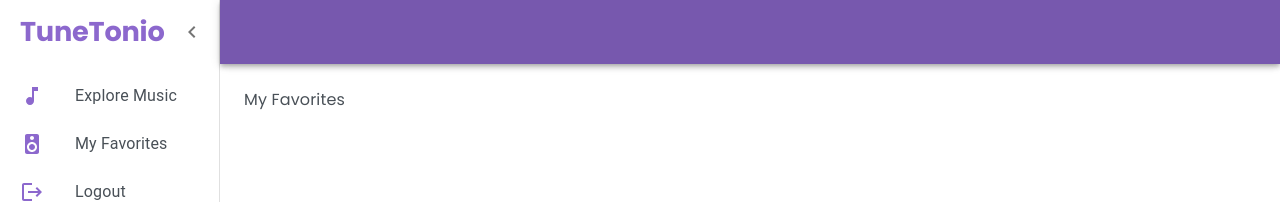
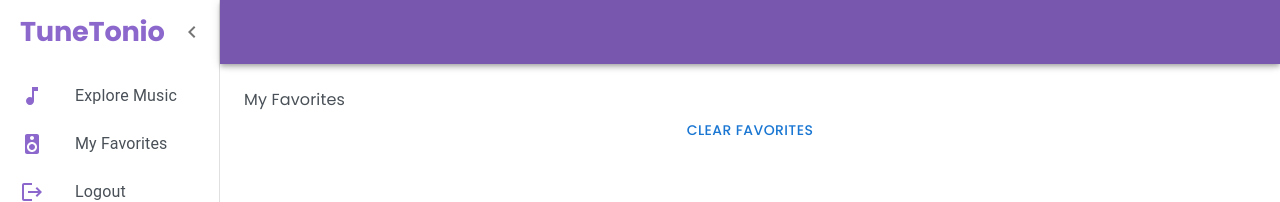
Before and after one commit to antoniocodemaster/TuneTonio, a React (Vite) app: page /music-explorer/my-favorites in a window 1280 px wide. Shown: the top 202 px of the page. Built offline with nearby package versions, Linux system fonts and the light colour scheme.

Commit message:
Finishing favorites

```diff
--- a/src/pages/MusicExplorer/Albums/Albums.tsx
+++ b/src/pages/MusicExplorer/Albums/Albums.tsx
@@ -4,16 +4,19 @@ import { Typography } from '@mui/material';
 import { getAlbumsByArtist } from '../../../core/services/api/theaudiodbApi';
 import Album from '../../../core/entities/Album';
 import AlbumsList from '../../../shared/components/AlbumsList';
+import useMusicExplorerStore from '../../../shared/store/MusicExplorerStore';
 
 const Albums = () => {
   const { artist } = useParams<{ artist: string }>();
   const [albums, setAlbums] = useState<Album[]>([]);
+  const { getFavoritesFromLocalStorage } = useMusicExplorerStore();
 
   const fetchAlbums = async () => {
     if (artist) {
       try {
         const albums = await getAlbumsByArtist(artist);
         setAlbums(albums);
+        getFavoritesFromLocalStorage();
       } catch (error) {
         console.error('Error fetching albums:', error);
       }
--- a/src/pages/MusicExplorer/MyFavorites/MyFavorites.tsx
+++ b/src/pages/MusicExplorer/MyFavorites/MyFavorites.tsx
@@ -1,10 +1,11 @@
 import { useEffect } from 'react';
 import useMusicExplorerStore from '../../../shared/store/MusicExplorerStore';
-import { Typography } from '@mui/material';
+import { Button, Typography } from '@mui/material';
 import AlbumsList from '../../../shared/components/AlbumsList';
 
 const MyFavorites = () => {
-  const { favorites, getFavoritesFromLocalStorage } = useMusicExplorerStore();
+  const { favorites, getFavoritesFromLocalStorage, clearFavorites } =
+    useMusicExplorerStore();
 
   useEffect(() => {
     getFavoritesFromLocalStorage();
@@ -13,7 +14,14 @@ const MyFavorites = () => {
   return (
     <>
       <Typography>My Favorites</Typography>
-      <AlbumsList albums={favorites}/>
+      <Button
+        onClick={() => {
+          clearFavorites();
+        }}
+      >
+        Clear Favorites
+      </Button>
+      <AlbumsList albums={favorites} />
     </>
   );
 };
--- a/src/pages/MusicExplorer/Search.tsx
+++ b/src/pages/MusicExplorer/Search.tsx
@@ -4,10 +4,13 @@ import { useState } from 'react';
 import { Link } from 'react-router-dom';
 import FormSearchData from '../../core/entities/FormSearchData';
 import { searchArtists } from '../../core/services/api/theaudiodbApi';
+import CircularProgress from '@mui/material/CircularProgress';
 import Artist from '../../core/entities/Artist';
 
 const Search = () => {
   const [searchResults, setSearchResults] = useState<Artist[]>([]);
+  const [error, setError] = useState<string | null>(null);
+  const [loading, setLoading] = useState<boolean>(false);
 
   const {
     handleSubmit,
@@ -16,12 +19,21 @@ const Search = () => {
   } = useForm<FormSearchData>();
 
   const onSubmit = async (data: FormSearchData) => {
+    setError(null);
+    setLoading(true);
+    setTimeout(async () => {
       try {
         const artists = await searchArtists(data);
+        setLoading(false);
+        if (artists) {
           setSearchResults(artists);
+          return;
+        }
+        setError('No artists found with that name or keyword! Try again.');
       } catch (error) {
         console.error('Error fetching artists:', error);
       }
+    }, 2000); // Simulate a delay to show the loading spinner
   };
 
   return (
@@ -60,7 +72,15 @@ const Search = () => {
         </Button>
       </Box>
 
-      <h3>Search Results!</h3>
+      {loading && (
+        <Box sx={{ display: 'flex', justifyContent: 'center', mt: 5 }}>
+          <CircularProgress />
+        </Box>
+      )}
+
+      {searchResults?.length > 0 && (
+        <>
+          <Typography variant="h3">Search Results!</Typography>
           <Box>
             {searchResults.map((artist) => (
               <Box key={artist.idArtist}>
@@ -75,6 +95,10 @@ const Search = () => {
             ))}
           </Box>
         </>
+      )}
+
+      {error && <Typography variant="h4">{error}</Typography>}
+    </>
   );
 };
 
--- a/src/shared/components/AlbumsList.tsx
+++ b/src/shared/components/AlbumsList.tsx
@@ -8,18 +8,34 @@ interface AlbumsListProps {
 }
 
 const AlbumsList = ({ albums }: AlbumsListProps) => {
-    const { openModal, selectAlbum, addAlbumToFavorites, favorites } =
-    useMusicExplorerStore();
+  const {
+    openModal,
+    selectAlbum,
+    addAlbumToFavorites,
+    removeAlbumFromFavorites,
+    albumInFavorites,
+  } = useMusicExplorerStore();
   return (
     <>
       <Box className="flex flex-wrap gap-4 albums-list">
         {albums.map((album) => (
-          <Box key={album.idAlbum} className="w-[23%] mb-8 album">
+          <Box key={album.idAlbum} className=" md:w-[48%] lg:w-[23%]  w-[100%] mb-8 album">
             <img src={album.strAlbumThumb} alt="" />
             <Box className="disk-data">
               <Typography className="text-left pl-2">
                 {album.strAlbum}
               </Typography>
+
+              {albumInFavorites(album) && (
+                <Button
+                  onClick={() => {
+                    removeAlbumFromFavorites(album);
+                  }}
+                >
+                  Remove From Favorites
+                </Button>
+              )}
+              {!albumInFavorites(album) && (
                 <Button
                   onClick={() => {
                     addAlbumToFavorites(album);
@@ -27,6 +43,8 @@ const AlbumsList = ({ albums }: AlbumsListProps) => {
                 >
                   Add To Favorites
                 </Button>
+              )}
+
               <Button
                 onClick={() => {
                   selectAlbum(album);
--- a/src/shared/store/MusicExplorerStore.tsx
+++ b/src/shared/store/MusicExplorerStore.tsx
@@ -11,6 +11,8 @@ interface MusicExplorerStore {
   removeAlbumFromFavorites: (album: Album) => void;
   saveFavoritesIntoLocalStorage: () => void;
   getFavoritesFromLocalStorage: () => void;
+  clearFavorites: () => void;
+  albumInFavorites: (album: Album) => boolean;
 }
 
 const useMusicExplorerStore = create<MusicExplorerStore>((set, get) => ({
@@ -24,10 +26,13 @@ const useMusicExplorerStore = create<MusicExplorerStore>((set, get) => ({
     get().saveFavoritesIntoLocalStorage();
   },
   removeAlbumFromFavorites: (album) => {
-    set((state) => ({
-      favorites: state.favorites.filter(
-        (favAlbum) => favAlbum.idAlbum !== album.idAlbum
-      ),
+    console.log('album', album);
+    const newFavorites = get().favorites.filter(
+      (favAlbum) => favAlbum.idAlbum !== album.idAlbum
+    );
+    console.log('newFavorites', newFavorites);
+    set(() => ({
+      favorites: newFavorites,
     }));
     get().saveFavoritesIntoLocalStorage();
   },
@@ -40,6 +45,17 @@ const useMusicExplorerStore = create<MusicExplorerStore>((set, get) => ({
       set(() => ({ favorites: JSON.parse(favorites) }));
     }
   },
+  clearFavorites: () => {
+    set(() => ({
+      favorites: [],
+    }));
+    get().saveFavoritesIntoLocalStorage();
+  },
+  albumInFavorites: (album) => {
+    return get().favorites.some(
+      (favAlbum) => favAlbum.idAlbum === album.idAlbum
+    );
+  },
 }));
 
 export default useMusicExplorerStore;
```
Lines whose indentation alone changed are shown as unchanged.
